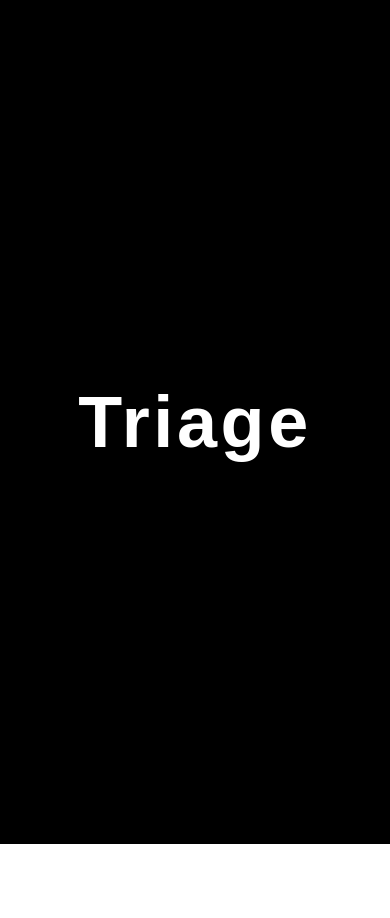
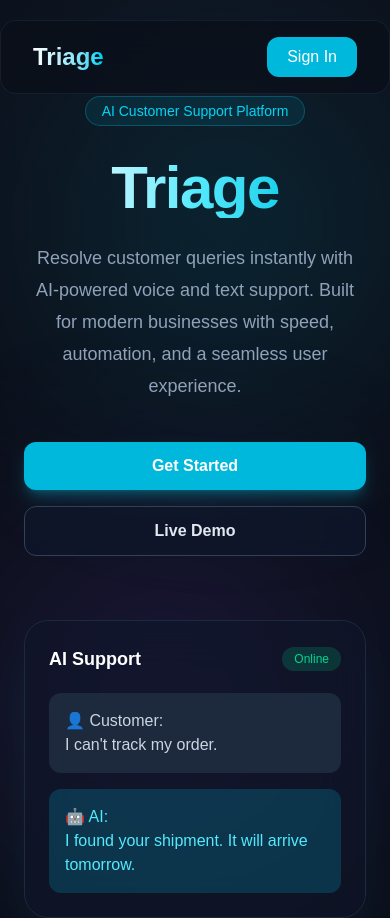
Before and after one commit to priyakourav/Automated-AI-Customer-Support-Platform., a Next.js app: page / in a window 390 px wide. Before the commit the page ends 844 px from the top, so only its background shows below. Built offline with nearby package versions, Linux system fonts and the light colour scheme.

Commit message:
feat: build responsive landing page with hero and dashboard preview

```diff
--- a/src/app/page.js
+++ b/src/app/page.js
@@ -1,9 +1,11 @@
+import Navbar from "@/components/layout/Navbar";
+import Hero from "@/components/landing/Hero";
+
 export default function Home() {
   return (
-    <main className="min-h-screen bg-black flex items-center justify-center">
-      <h1 className="text-white text-7xl font-bold tracking-wider">
-        Triage
-      </h1>
+    <main className="bg-[#0B0F19]">
+      <Navbar />
+      <Hero />
     </main>
   );
 }
--- /dev/null
+++ b/src/components/common/Logo.jsx
@@ -0,0 +1,7 @@
+export default function Logo() {
+  return (
+    <h1 className="text-4xl font-bold tracking-wide text-white">
+      Triage
+    </h1>
+  );
+}
--- /dev/null
+++ b/src/components/landing/DashboardPreview.jsx
@@ -0,0 +1,31 @@
+// src/components/landing/DashboardPreview.jsx
+
+export default function DashboardPreview() {
+  return (
+    <div className="w-full max-w-md rounded-3xl border border-slate-800 bg-slate-900/60 p-6 backdrop-blur-xl shadow-2xl shadow-cyan-500/10">
+      <div className="mb-5 flex items-center justify-between">
+        <h3 className="text-lg font-semibold text-white">
+          AI Support
+        </h3>
+
+        <span className="rounded-full bg-emerald-500/20 px-3 py-1 text-xs text-emerald-400">
+          Online
+        </span>
+      </div>
+
+      <div className="space-y-4">
+        <div className="rounded-xl bg-slate-800 p-4 text-slate-300">
+          👤 Customer:
+          <br />
+          I can't track my order.
+        </div>
+
+        <div className="rounded-xl bg-cyan-500/20 p-4 text-cyan-300">
+          🤖 AI:
+          <br />
+          I found your shipment. It will arrive tomorrow.
+        </div>
+      </div>
+    </div>
+  );
+}
--- /dev/null
+++ b/src/components/landing/Hero.jsx
@@ -0,0 +1,47 @@
+import DashboardPreview from "./DashboardPreview";
+
+export default function Hero() {
+  return (
+    <section className="relative flex min-h-screen items-center overflow-hidden bg-[#0B0F19] px-6 pt-24">
+      {/* Background Glow Effects */}
+      <div className="absolute left-20 top-20 h-72 w-72 rounded-full bg-cyan-500/20 blur-[120px]" />
+
+      <div className="absolute right-20 bottom-20 h-72 w-72 rounded-full bg-violet-500/20 blur-[120px]" />
+
+      <div className="absolute inset-0 bg-[radial-gradient(circle_at_top,#1e293b20,transparent_60%)]" />
+
+      {/* Main Content */}
+      <div className="relative z-10 mx-auto flex w-full max-w-7xl flex-col items-center gap-16 lg:flex-row lg:justify-between">
+        {/* LEFT CONTENT */}
+        <div className="max-w-2xl text-center lg:text-left">
+          <span className="mb-4 inline-block rounded-full border border-cyan-500/30 bg-cyan-500/10 px-4 py-1 text-sm text-cyan-400">
+            AI Customer Support Platform
+          </span>
+
+          <h1 className="mt-4 bg-gradient-to-r from-white via-cyan-300 to-cyan-500 bg-clip-text text-6xl font-extrabold tracking-tight text-transparent md:text-7xl">
+            Triage
+          </h1>
+
+          <p className="mt-6 text-lg leading-8 text-slate-400">
+            Resolve customer queries instantly with AI-powered voice and text
+            support. Built for modern businesses with speed, automation, and a
+            seamless user experience.
+          </p>
+
+          <div className="mt-10 flex flex-col gap-4 sm:flex-row lg:justify-start justify-center">
+            <button className="rounded-xl bg-cyan-500 px-6 py-3 font-semibold text-white shadow-lg shadow-cyan-500/30 transition-all duration-300 hover:-translate-y-1 hover:bg-cyan-400 hover:shadow-cyan-400/50">
+              Get Started
+            </button>
+
+            <button className="rounded-xl border border-slate-700 bg-slate-900/70 px-6 py-3 font-semibold text-slate-200 backdrop-blur transition-all duration-300 hover:-translate-y-1 hover:border-cyan-500">
+              Live Demo
+            </button>
+          </div>
+        </div>
+
+        {/* RIGHT CONTENT */}
+        <DashboardPreview />
+      </div>
+    </section>
+  );
+}
--- /dev/null
+++ b/src/components/layout/Navbar.jsx
@@ -0,0 +1,24 @@
+export default function Navbar() {
+  return (
+    <header className="fixed top-0 left-0 z-50 w-full">
+      <div className="mx-auto flex max-w-7xl items-center justify-between rounded-2xl border border-slate-800/60 bg-[#0B0F19]/70 px-8 py-4 backdrop-blur-xl mt-5">
+
+        <h2 className="bg-gradient-to-r from-white to-cyan-400 bg-clip-text text-2xl font-bold text-transparent">
+          Triage
+        </h2>
+
+        <nav className="hidden gap-8 text-slate-300 md:flex">
+          <a href="#" className="transition hover:text-cyan-400">Features</a>
+          <a href="#" className="transition hover:text-cyan-400">Solutions</a>
+          <a href="#" className="transition hover:text-cyan-400">Pricing</a>
+          <a href="#" className="transition hover:text-cyan-400">About</a>
+        </nav>
+
+        <button className="rounded-xl bg-cyan-500 px-5 py-2 font-medium text-white transition-all duration-300 hover:bg-cyan-400 hover:shadow-lg hover:shadow-cyan-500/30">
+          Sign In
+        </button>
+
+      </div>
+    </header>
+  );
+}
--- /dev/null
+++ b/src/constants/theme.js
@@ -0,0 +1,17 @@
+export const COLORS = {
+  background: "#0B0F19",
+  surface: "#161F30",
+
+  primary: "#0EA5E9",
+  primaryGlow: "rgba(14,165,233,0.35)",
+
+  ai: "#8B5CF6",
+
+  text: "#E2E8F0",
+  textSecondary: "#94A3B8",
+  muted: "#64748B",
+
+  success: "#22C55E",
+  warning: "#F59E0B",
+  error: "#EF4444",
+};
```
